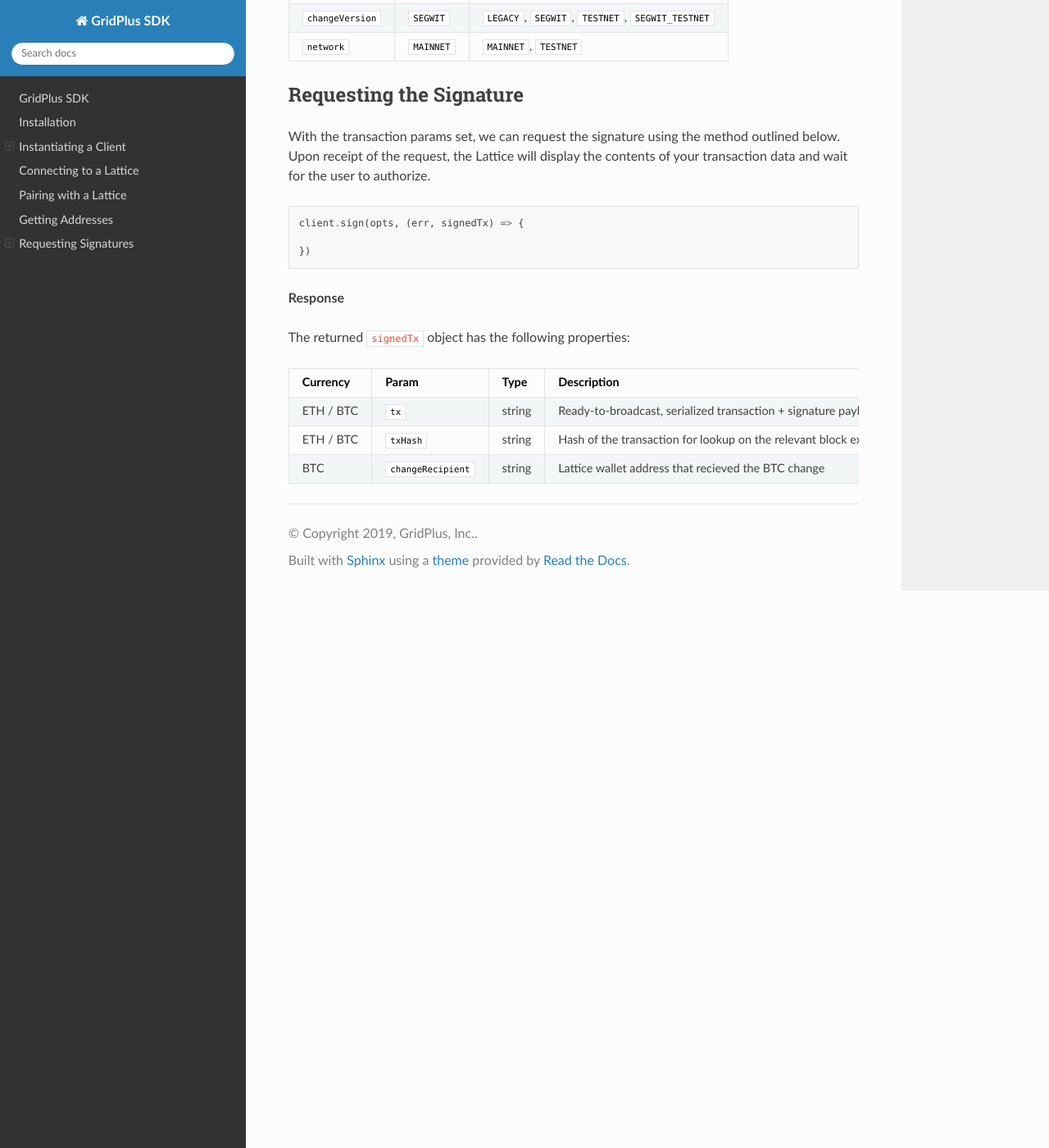
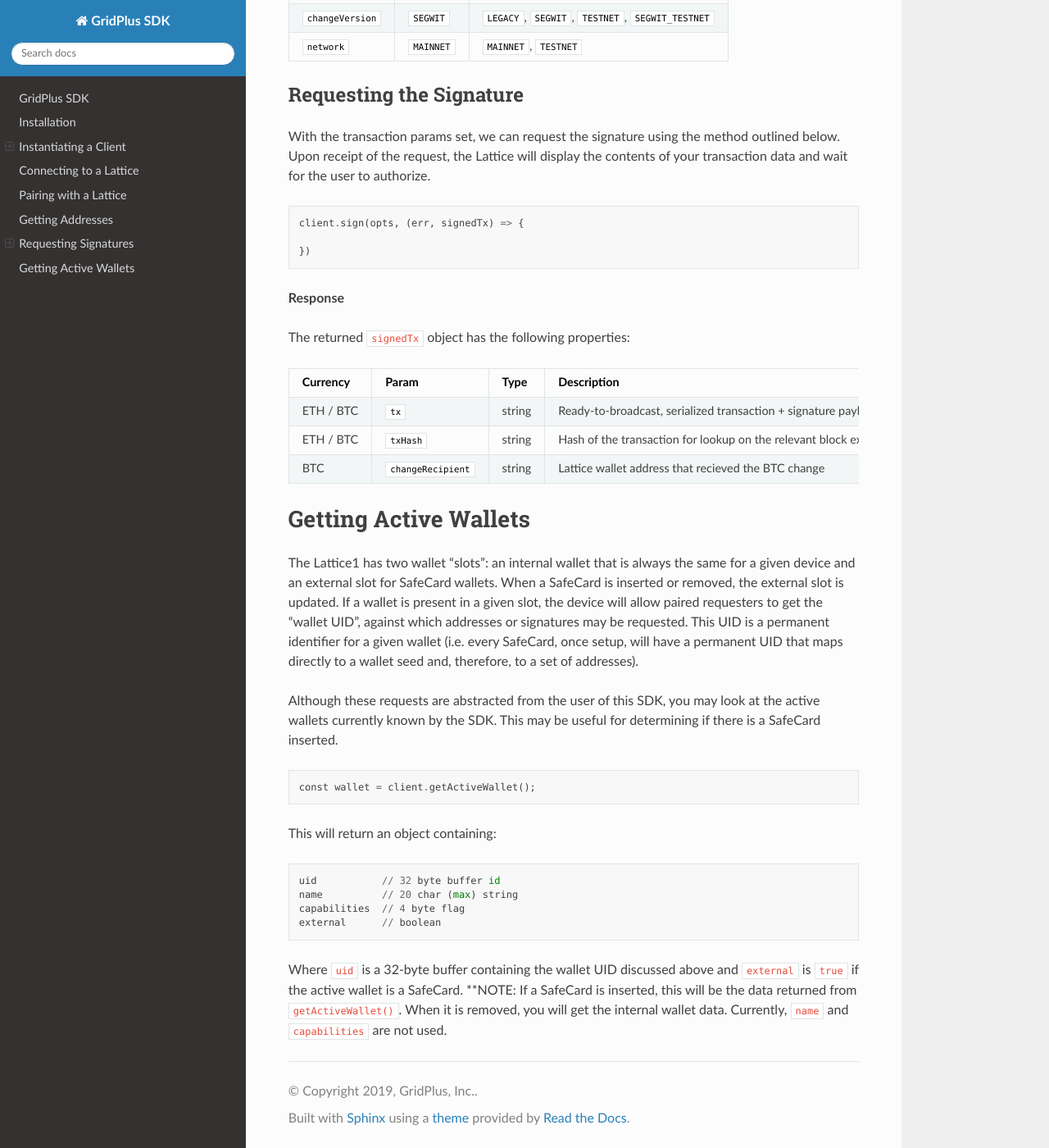
Before and after one commit to GridPlus/gridplus-sdk, a Sphinx documentation site: the page built from docs/index.md, in a window 1280 px wide and 1400 px high, scrolled down 5457 px. Shown: the whole window at 82% size. Built offline with Sphinx 7.4.7 and the Read the Docs theme 2.0.0, drawn with Linux system fonts in a browser that asks for light colours.

````diff
--- a/docs/index.md
+++ b/docs/index.md
@@ -239,3 +239,31 @@ The returned `signedTx` object has the following properties:
 | ETH / BTC | `tx`              | string  | Ready-to-broadcast, serialized transaction + signature payload |
 | ETH / BTC | `txHash`          | string  | Hash of the transaction for lookup on the relevant block explorer |
 | BTC       | `changeRecipient` | string  | Lattice wallet address that recieved the BTC change |
+
+
+# Getting Active Wallets
+
+The Lattice1 has two wallet "slots": an internal wallet that is always the same for a given device and an external slot for SafeCard wallets. When a SafeCard is
+inserted or removed, the external slot is updated. If a wallet is present in a given slot, the device will allow paired requesters to get the "wallet UID", against
+which addresses or signatures may be requested. This UID is a permanent identifier for a given wallet (i.e. every SafeCard, once setup, will have a permanent UID
+that maps directly to a wallet seed and, therefore, to a set of addresses).
+
+Although these requests are abstracted from the user of this SDK, you may look at the active wallets currently known by the SDK. This may be useful for determining
+if there is a SafeCard inserted.
+
+```
+const wallet = client.getActiveWallet();
+```
+
+This will return an object containing:
+
+```
+uid           // 32 byte buffer id
+name          // 20 char (max) string
+capabilities  // 4 byte flag
+external      // boolean
+```
+
+Where `uid` is a 32-byte buffer containing the wallet UID discussed above and `external` is `true` if the active wallet is a SafeCard.
+**NOTE: If a SafeCard is inserted, this will be the data returned from `getActiveWallet()`. When it is removed, you will get the internal wallet data.
+Currently, `name` and `capabilities` are not used.
--- a/package.json
+++ b/package.json
@@ -1,6 +1,6 @@
 {
   "name": "gridplus-sdk",
-  "version": "0.2.0-dev",
+  "version": "0.2.1-dev",
   "description": "SDK to interact with GridPlus Lattice1 device",
   "scripts": {
     "commit": "git-cz",
````
